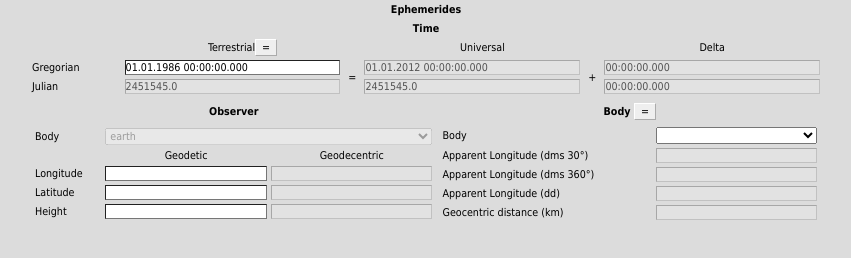
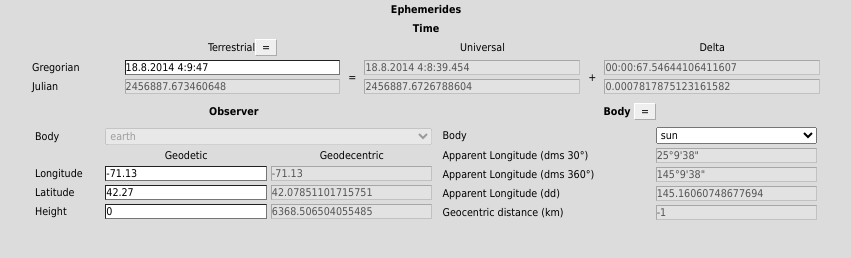
Before and after one commit to mivion/ephemeris, a plain HTML site: page index.html in a window 1280 px wide. Shown: the whole page, without its empty margins (214-1065 px from the left). Drawn offline with Linux system fonts and the light colour scheme.

Commit message:
Bug fixes

```diff
--- a/index.html
+++ b/index.html
@@ -129,7 +129,7 @@
             <thead><tr><td colspan='6'>Time</td></tr></thead>
             <tr>
                 <td></td>
-                <td colspan='2' style='text-align: center'>Terrestrial<input type='button' value='=' onclick='$e.load ()'></td>
+                <td colspan='2' style='text-align: center'>Terrestrial<input type='button' value='=' onclick='$e.update ()'></td>
                 <td colspan='2' style='text-align: center'>Universal</td>
                 <td style='text-align: center'>Delta</td>
             </tr>
@@ -149,7 +149,7 @@
             </tr>
         </table></td></tr>
         <tr><td style='vertical-align: top'><table>
-            <thead><tr><td>Observer</td><td>Body <input type='button' value='=' onclick='$e.load ()'></td></tr></thead>
+            <thead><tr><td>Observer</td><td>Body <input type='button' value='=' onclick='$e.update ()'></td></tr></thead>
             <tr>
                 <td><table>
                     <tr>
--- a/load.js
+++ b/load.js
@@ -1,17 +1,18 @@
 $ns.load = function () {
+    var curDate = new Date ();
+	var dateArea = document.getElementById ('$const.date');
+    dateArea.value = curDate.getDate () + '.' + (curDate.getMonth () + 1) + '.' + curDate.getFullYear () + ' ' +
+        curDate.getHours () + ':' + curDate.getMinutes () + ':' + curDate.getSeconds ()
+    ;
+
+    $e.update ();
+};
+
+$ns.update = function () {
 	var textAreas = document.body.getElementsByTagName ('textarea');
 	var selects = document.body.getElementsByTagName ('select');
 	var classes, ids, value;
 	var i, j, key;
-
-	var date = {
-		year: 1986,
-		month: 1,
-		day: 1,
-		hours: 16,
-		minutes: 47,
-		seconds: 0
-	};
 
 	//$processor.test ();
 
@@ -43,6 +44,8 @@ $ns.load = function () {
 		$const.date = date;
 	}
 
+	$processor.init ();
+
 	// fill input bodies
 	if (selects) {
 		for (i = 0; i < selects.length; i ++) {
@@ -51,9 +54,7 @@ $ns.load = function () {
 			if (classes) {
 				try {
 					var selector = eval ('(' + classes + ')');
-					if (selects [i].innerHTML) {
-						eval (ids + ' = ' + classes + '.' + selects [i].value);
-					} else {
+					if (!selects [i].innerHTML) {
 						var selections = [];
 						for (key in selector) {
 							if (selector.hasOwnProperty (key) && selector [key].key == key && key != 'earth') {
@@ -62,13 +63,12 @@ $ns.load = function () {
 						}
 						selects [i].innerHTML = selections;
 					}
+					eval (ids + ' = ' + classes + '.' + selects [i].value);
 				} catch (exception) {
 				}
 			}
 		}
 	}
-
-	$processor.init ();
 
 	$processor.calc (date, $const.body);
 
```
Also changed, not shown: common.js (line endings or trailing spaces).
